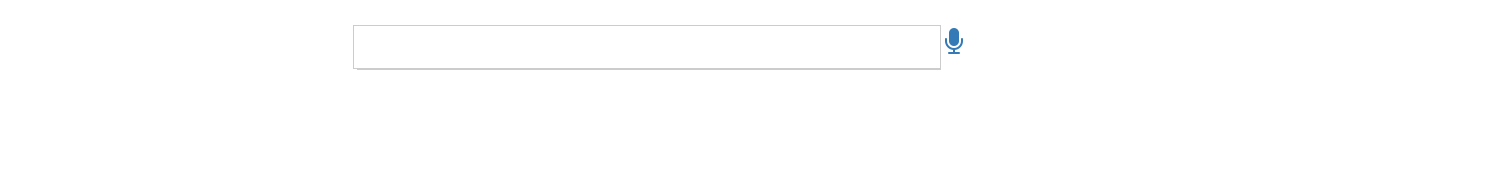
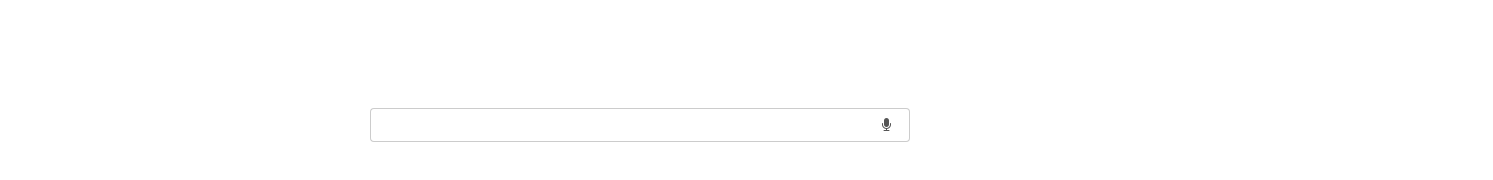
Before and after one commit to BimalKumar-Hexaware/proxynode, a website: page index.html in a window 1280 px wide. Shown: the whole page, 1493 px wide, since content can reach past the window. Drawn offline with nearby package versions, Linux system fonts and the light colour scheme.

Commit message:
rfstgert

```diff
--- a/index.html
+++ b/index.html
@@ -1,5 +1,6 @@
 <!DOCTYPE html>
 <html lang="en">
+
 <head>
 	<title>Bootstrap Example</title>
 	<meta charset="utf-8">
@@ -9,29 +10,29 @@
 	<script src="https://ajax.googleapis.com/ajax/libs/jquery/3.3.1/jquery.min.js"></script>
 	<script src="https://maxcdn.bootstrapcdn.com/bootstrap/3.3.7/js/bootstrap.min.js"></script>
 	<style>
-	.searchbar{
-		margin-top:25px;
-		margin-left:283px;
-		width:100%;
+		#imaginary_container {
+			margin-top: 20%;
+			/* Don't copy this */
 		}
-	.bar{
-		border-radius:0;
-		-webkit-box-shadow: 2px 3px 0px -2px #ccc;
-		padding:10px;
-		border:0px;
-		outline: none;
-		border-top: 1px solid #ccc;
-		border-left: 1px solid #ccc;
-		border-right: 1px solid #ccc;
-		border-bottom: 1px solid #CCC;
+
+		.stylish-input-group .input-group-addon {
+			background: white !important;
 		}
-	.bar:hover{
-		-webkit-box-shadow: 3px 6px 7px -3px #ccc;
+
+		.stylish-input-group .form-control {
+			border-right: 0;
+			box-shadow: 0 0 0;
+			border-color: #ccc;
+		}
+
+		.stylish-input-group button {
+			border: 0;
+			background: transparent;
 		}
 	</style>
 	<script>
-	$(document).ready(function() {
-		$("#startDictation").click(function(){
+		$(document).ready(function () {
+			$("#startDictation").click(function () {
 				if (window.hasOwnProperty('webkitSpeechRecognition')) {
 
 					var recognition = new webkitSpeechRecognition();
@@ -42,12 +43,12 @@
 					recognition.lang = "en-US";
 					recognition.start();
 
-				recognition.onresult = function(e) {
+					recognition.onresult = function (e) {
 						$("#transcript").val(e.results[0][0].transcript);
 						recognition.stop();
 					};
 
-				recognition.onerror = function(e) {
+					recognition.onerror = function (e) {
 						recognition.stop();
 					}
 
@@ -57,18 +58,22 @@
 
 	</script>
 </head>
+
 <body>
 	<div class="container">
-	<div class="row">
-		<div class="col-md-12 col-xs-12">
-			<div class="searchbar">
-				<div class="form-group ">
-					<input type="text" id="transcript" class="bar" style="width:588px; height:44px; outline:none;" class="form-control" >
-					 <a href="javascript:void(0)" id="startDictation"><i class="fa fa-microphone fa-2x"></i></a>
-				</div>
+		<div class="col-sm-6 col-sm-offset-3">
+			<div id="imaginary_container">
+				<div class="input-group stylish-input-group">
+					<input type="text" class="form-control" id="transcript" />
+					<span class="input-group-addon">
+						<button type="button" id="startDictation">
+							<i class="fa fa-microphone"></i>
+						</button>
+					</span>
 				</div>
 			</div>
 		</div>
 	</div>
 </body>
+
 </html>
```
Lines whose indentation alone changed are shown as unchanged.
